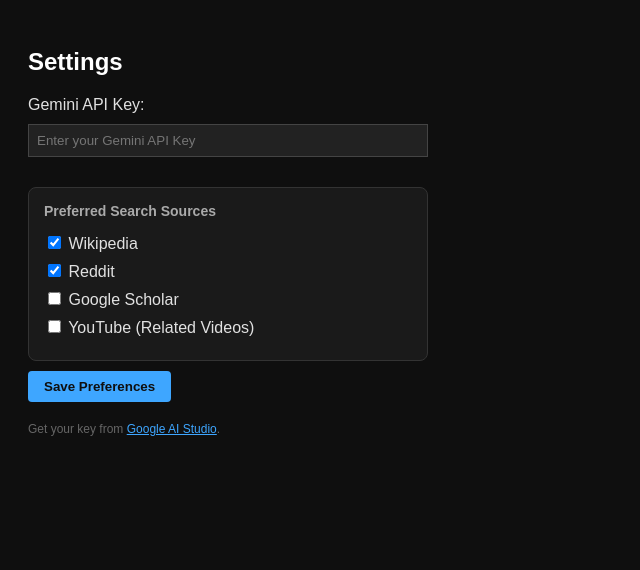
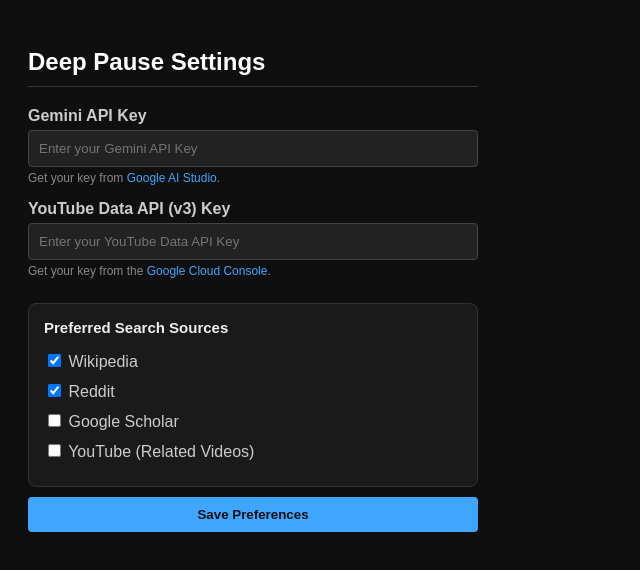
Before and after one commit to alexey-kravtsov-tc/youtube-deep-pause, a browser extension: page options.html in a window 1280 px wide. Shown: the whole page, without its empty margins (0-640 px from the left). Drawn offline with Linux system fonts and the light colour scheme.

Commit message:
fix: resolve options page routing, refine reddit post queries, and add YouTube API settings

```diff
--- a/options.html
+++ b/options.html
@@ -3,24 +3,38 @@
 <head>
   <title>YouTube Deep Pause Settings</title>
   <style>
-    body { font-family: sans-serif; padding: 20px; max-width: 400px; background: #0f0f0f; color: #e1e1e1; }
-    h2 { color: #fff; }
-    input[type="password"] { width: 100%; padding: 8px; margin: 10px 0; box-sizing: border-box; background: #222; border: 1px solid #444; color: #fff; }
-    button { padding: 8px 16px; background: #3ea6ff; color: #0f0f0f; border: none; border-radius: 4px; cursor: pointer; font-weight: bold; margin-top: 10px; }
+    body { font-family: sans-serif; padding: 20px; max-width: 450px; background: #0f0f0f; color: #e1e1e1; }
+    h2 { color: #fff; border-bottom: 1px solid #333; padding-bottom: 10px; }
+    .input-group { margin-bottom: 15px; }
+    label { display: block; margin-bottom: 5px; font-weight: bold; color: #ccc; }
+    input[type="password"] { width: 100%; padding: 10px; box-sizing: border-box; background: #222; border: 1px solid #444; color: #fff; border-radius: 4px; }
+    button { padding: 10px 16px; background: #3ea6ff; color: #0f0f0f; border: none; border-radius: 4px; cursor: pointer; font-weight: bold; margin-top: 10px; width: 100%; }
     button:hover { background: #65b8ff; }
-    #status { margin-top: 10px; color: #4caf50; font-size: 14px; }
-    .source-group { margin-top: 20px; background: #1a1a1a; padding: 15px; border-radius: 8px; border: 1px solid #333; }
-    .source-group label { display: block; margin-bottom: 8px; cursor: pointer; }
-    a { color: #3ea6ff; }
+    #status { margin-top: 15px; color: #4caf50; font-size: 14px; text-align: center; height: 20px; }
+    .source-group { margin-top: 25px; background: #1a1a1a; padding: 15px; border-radius: 8px; border: 1px solid #333; }
+    .source-group label { display: block; margin-bottom: 10px; cursor: pointer; font-weight: normal; }
+    a { color: #3ea6ff; text-decoration: none; }
+    a:hover { text-decoration: underline; }
+    .help-text { font-size: 12px; color: #888; margin-top: 4px; display: block; }
   </style>
 </head>
 <body>
-  <h2>Settings</h2>
-  <label for="apiKey">Gemini API Key:</label>
-  <input type="password" id="apiKey" placeholder="Enter your Gemini API Key">
+  <h2>Deep Pause Settings</h2>
+
+  <div class="input-group">
+    <label for="apiKey">Gemini API Key</label>
+    <input type="password" id="apiKey" placeholder="Enter your Gemini API Key">
+    <span class="help-text">Get your key from <a href="https://aistudio.google.com/apikey" target="_blank">Google AI Studio</a>.</span>
+  </div>
+
+  <div class="input-group">
+    <label for="ytApiKey">YouTube Data API (v3) Key</label>
+    <input type="password" id="ytApiKey" placeholder="Enter your YouTube Data API Key">
+    <span class="help-text">Get your key from the <a href="https://console.cloud.google.com/apis/library/youtube.googleapis.com" target="_blank">Google Cloud Console</a>.</span>
+  </div>
 
   <div class="source-group">
-    <h3 style="margin-top: 0; font-size: 14px; color: #aaa;">Preferred Search Sources</h3>
+    <h3 style="margin-top: 0; margin-bottom: 15px; font-size: 15px; color: #eee;">Preferred Search Sources</h3>
     <label><input type="checkbox" id="src-wiki"> Wikipedia</label>
     <label><input type="checkbox" id="src-reddit"> Reddit</label>
     <label><input type="checkbox" id="src-scholar"> Google Scholar</label>
@@ -30,10 +44,6 @@
   <button id="save">Save Preferences</button>
   <div id="status"></div>
 
-  <p style="font-size: 12px; color: #666; margin-top: 20px;">
-    Get your key from <a href="https://aistudio.google.com/apikey" target="_blank">Google AI Studio</a>.
-  </p>
-
   <script src="options.js"></script>
 </body>
 </html>
--- a/options.js
+++ b/options.js
@@ -1,5 +1,6 @@
 const saveOptions = () => {
   const apiKey = document.getElementById('apiKey').value;
+  const ytApiKey = document.getElementById('ytApiKey').value;
   const sources = {
     wiki: document.getElementById('src-wiki').checked,
     reddit: document.getElementById('src-reddit').checked,
@@ -8,10 +9,10 @@ const saveOptions = () => {
   };
 
   chrome.storage.local.set(
-    { geminiApiKey: apiKey, searchSources: sources },
+    { geminiApiKey: apiKey, ytApiKey: ytApiKey, searchSources: sources },
     () => {
       const status = document.getElementById('status');
-      status.textContent = 'Preferences saved successfully.';
+      status.textContent = 'Preferences saved successfully!';
       setTimeout(() => {
         status.textContent = '';
       }, 2000);
@@ -23,10 +24,12 @@ const restoreOptions = () => {
   chrome.storage.local.get(
     {
       geminiApiKey: '',
+      ytApiKey: '',
       searchSources: { wiki: true, reddit: true, scholar: false, youtube: false }
     },
     (items) => {
       document.getElementById('apiKey').value = items.geminiApiKey;
+      document.getElementById('ytApiKey').value = items.ytApiKey;
       document.getElementById('src-wiki').checked = items.searchSources.wiki;
       document.getElementById('src-reddit').checked = items.searchSources.reddit;
       document.getElementById('src-scholar').checked = items.searchSources.scholar;
```
Also changed, not shown: background.js (+8 -5 lines), README.md.
